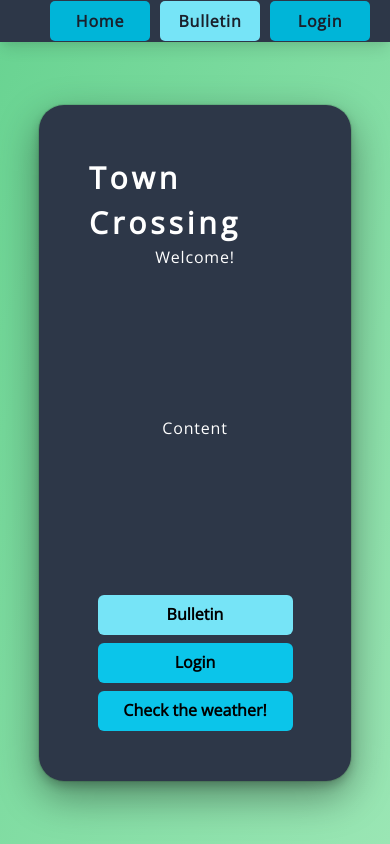
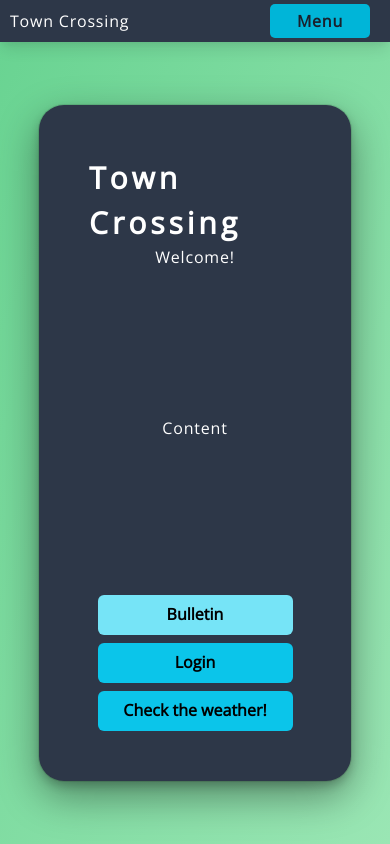
Before and after one commit to airincs/town-crossing-dev, a React (Create React App) app in the folder client/: page / in a window 390 px wide. Built offline with nearby package versions, Linux system fonts and the light colour scheme.

Commit message:
Revised header. Now mobile friendly

```diff
--- a/client/src/components/Bulletin/Bulletin.tsx
+++ b/client/src/components/Bulletin/Bulletin.tsx
@@ -138,6 +138,7 @@ const Bulletin: FC = () => {
                     name="string"
                     onChange={formik.handleChange}
                     value={formik.values.string}
+                    autoComplete={"off"}
                   />
                 </Flex>
                 <Button type="submit">Submit</Button>
--- a/client/src/components/Header/Header.tsx
+++ b/client/src/components/Header/Header.tsx
@@ -1,13 +1,15 @@
 import React, { FC, useState, useEffect } from "react";
-import { Flex, Button, Avatar, Text, Box } from "@chakra-ui/react";
+import { Flex, Button, Avatar, Text, useMediaQuery } from "@chakra-ui/react";
 import { Link } from "react-router-dom";
 import { useDispatch } from "react-redux";
 import { useNavigate, useLocation } from "react-router-dom";
 import decode from "jwt-decode";
 import { motion } from "framer-motion";
+import HeaderMenu from "./HeaderMenu";
 
 const Header: FC = () => {
   const [user, setUser] = useState<any>();
+  const [isLargerThan768] = useMediaQuery("(min-width:768px)");
   const dispatch = useDispatch();
   const navigate = useNavigate();
   const location = useLocation();
@@ -25,6 +27,7 @@ const Header: FC = () => {
     dispatch({ type: "LOGOUT" });
     navigate("/");
     setUser(null);
+    window.location.reload();
   };
 
   useEffect(() => {
@@ -38,13 +41,15 @@ const Header: FC = () => {
   return (
     <Flex
       maxW={"100vw"}
-      h={"5vh"}
+      minH={"5vh"}
       bg={"gray.700"}
-      justify={"center"}
-      align={"center"}
-      gap={"10px"}
+      gap={"20px"}
       shadow={"lg"}
+      shrink={0}
     >
+      {isLargerThan768 ? (
+        <Flex justify={"space-between"} align={"center"} w={"100%"}>
+          <Flex gap={"20px"} ml={"50px"}>
             <Link to="/">
               <MotionFlex
                 justify={"center"}
@@ -55,7 +60,6 @@ const Header: FC = () => {
                 bg={"cyan.500"}
                 whileHover={{ scale: 1.1 }}
                 whileTap={{ scale: 1.1 }}
-          ml={"30px"}
               >
                 <Text fontWeight={"bold"}>Home</Text>
               </MotionFlex>
@@ -74,8 +78,26 @@ const Header: FC = () => {
                 <Text fontWeight={"bold"}>Bulletin</Text>
               </MotionFlex>
             </Link>
+          </Flex>
           {user ? (
-        <>
+            <Flex align={"center"} gap={"20px"} mr={"50px"}>
+              <MotionFlex
+                justify={"center"}
+                align={"center"}
+                height={"40px"}
+                whileHover={{ scale: 1.1 }}
+                whileTap={{ scale: 1.1 }}
+              >
+                <Avatar
+                  bg={"transparent"}
+                  size={"md"}
+                  name={user.result.avatar}
+                  src={user.result.avatar}
+                />
+                <Text fontSize={"2xl"} fontWeight={"300"} color={"cyan.300"}>
+                  {user.result.username}
+                </Text>
+              </MotionFlex>
               <Link to="/usernotes">
                 <MotionFlex
                   justify={"center"}
@@ -90,23 +112,6 @@ const Header: FC = () => {
                   <Text fontWeight={"bold"}>My Notes</Text>
                 </MotionFlex>
               </Link>
-          <Flex
-            w={"100px"}
-            align={"center"}
-            mr={"30px"}
-            ml={"auto"}
-            gap={"15px"}
-          >
-            <Avatar
-              bg={"transparent"}
-              size={"md"}
-              name={user.result.avatar}
-              src={user.result.avatar}
-            />
-            <Text fontSize={"2xl"} fontWeight={"300"} color={"cyan.300"}>
-              {user.result.username}
-            </Text>
-          </Flex>
               <MotionFlex
                 justify={"center"}
                 align={"center"}
@@ -115,13 +120,12 @@ const Header: FC = () => {
                 w={"100px"}
                 bg={"cyan.500"}
                 onClick={logout}
-            mr={"30px"}
                 whileHover={{ scale: 1.1 }}
                 whileTap={{ scale: 1.1 }}
               >
                 <Text fontWeight={"bold"}>Logout</Text>
               </MotionFlex>
-        </>
+            </Flex>
           ) : (
             <Link to="/login">
               <MotionFlex
@@ -133,12 +137,24 @@ const Header: FC = () => {
                 bg={"cyan.500"}
                 whileHover={{ scale: 1.1 }}
                 whileTap={{ scale: 1.1 }}
+                mr={"50px"}
               >
                 <Text fontWeight={"bold"}>Login</Text>
               </MotionFlex>
             </Link>
           )}
         </Flex>
+      ) : (
+        <Flex justify={"space-between"} align={"center"} w={"100%"} h={"5vh"}>
+          <Flex ml={"10px"}>
+            <Text color={"white"}>Town Crossing</Text>
+          </Flex>
+          <Flex mr={"10px"}>
+            <HeaderMenu />
+          </Flex>
+        </Flex>
+      )}
+    </Flex>
   );
 };
 
--- /dev/null
+++ b/client/src/components/Header/HeaderMenu.tsx
@@ -0,0 +1,71 @@
+import React from "react";
+import { Link } from "react-router-dom";
+import { motion } from "framer-motion";
+import {
+  Flex,
+  Menu,
+  MenuButton,
+  MenuList,
+  MenuItem,
+  MenuGroup,
+  Text,
+  MenuDivider,
+} from "@chakra-ui/react";
+
+const HeaderMenu = () => {
+  const MotionFlex = motion<Omit<any, "transition">>(Flex);
+  return (
+    <Menu>
+      <MenuButton
+        as={MotionFlex}
+        justify={"center"}
+        align={"center"}
+        height={"4vh"}
+        rounded={"5px"}
+        w={"100px"}
+        bg={"cyan.500"}
+        whileHover={{ scale: 1.1 }}
+        whileTap={{ scale: 1.1 }}
+        mr={"10px"}
+      >
+        <Text fontWeight={"bold"} align="center">
+          Menu
+        </Text>
+      </MenuButton>
+      <MenuList>
+        <MenuGroup title="Navigation">
+          <Link to="/bulletin">
+            <MenuItem>Bulletin</MenuItem>
+          </Link>
+          <Link to="/login">
+            <MenuItem>Login</MenuItem>
+          </Link>
+          <Link to="/login">
+            <MenuItem>Login</MenuItem>
+          </Link>
+          <Link to="/">
+            <MenuItem>Home</MenuItem>
+          </Link>
+        </MenuGroup>
+        <MenuDivider />
+        <MenuGroup>
+          <a href="https://github.com/airincs">
+            <MenuItem>GitHub</MenuItem>
+          </a>
+          <a href="https://github.com/airincs">
+            <MenuItem>LinkedIn</MenuItem>
+          </a>
+          <MenuItem
+            onClick={() => {
+              navigator.clipboard.writeText("airincompsci@gmail.com");
+            }}
+          >
+            <Text>Email (Click To Copy)</Text>
+          </MenuItem>
+        </MenuGroup>
+      </MenuList>
+    </Menu>
+  );
+};
+
+export default HeaderMenu;
--- a/client/src/components/NoteForm/NoteForm.tsx
+++ b/client/src/components/NoteForm/NoteForm.tsx
@@ -122,6 +122,7 @@ const NoteForm = () => {
                     name="title"
                     onChange={formik.handleChange}
                     value={formik.values.title}
+                    autoComplete={"off"}
                   />
                 </Flex>
                 <Flex align={"center"}>
@@ -133,6 +134,7 @@ const NoteForm = () => {
                     name="message"
                     onChange={formik.handleChange}
                     value={formik.values.message}
+                    autoComplete={"off"}
                   />
                 </Flex>
                 <Flex justify={"center"}>
--- a/client/src/pages/Home.tsx
+++ b/client/src/pages/Home.tsx
@@ -1,12 +1,18 @@
-import React, { FC } from "react";
+import React, { FC, useState, useEffect } from "react";
 import { Flex, Container, Box, Text, Button } from "@chakra-ui/react";
 import { useSelector } from "react-redux";
 import { Link } from "react-router-dom";
 import Note from "../components/Bulletin/Note/Note";
 
 const Home: FC = () => {
-  const notes = useSelector((state: any) => state.notes);
-  const user = JSON.parse(localStorage.getItem("profile")!);
+  const [user, setUser] = useState<any>();
+  useEffect(() => {
+    const value = localStorage.getItem("profile");
+    if (typeof value === "string") {
+      const parse = JSON.parse(value);
+      setUser(parse);
+    }
+  }, []);
 
   return (
     <Flex direction={"column"} align={"center"} h={"95vh"}>
@@ -51,6 +57,7 @@ const Home: FC = () => {
                 Bulletin
               </Button>
             </Link>
+            {!user ? (
               <Link to="/login">
                 <Button
                   bg={"cyan.400"}
@@ -61,6 +68,7 @@ const Home: FC = () => {
                   Login
                 </Button>
               </Link>
+            ) : null}
             <Link to="/">
               <Button
                 bg={"cyan.400"}
--- a/client/src/pages/Login.tsx
+++ b/client/src/pages/Login.tsx
@@ -62,7 +62,8 @@ const Login: FC = () => {
     },
     validationSchema: Yup.object().shape({
       username: Yup.string()
-        .min(5, "Username must be at least 5 characters long!")
+        .min(4, "Username must be at least 4 characters long!")
+        .max(9, "Username must not exceed 9 characters!")
         .required("Username is required!"),
       avatar: Yup.string().required("An avatar selection is required!"),
       password: Yup.string()
@@ -129,6 +130,7 @@ const Login: FC = () => {
                     onChange={formik.handleChange}
                     value={formik.values.username}
                     width={"320px"}
+                    autoComplete={"off"}
                   />
                   {formik.touched.username && formik.errors.username ? (
                     <Heading color={"red.300"} fontSize={"sm"}>
@@ -144,6 +146,7 @@ const Login: FC = () => {
                     onChange={formik.handleChange}
                     value={formik.values.password}
                     width={"320px"}
+                    autoComplete={"off"}
                   />
                   {formik.touched.password && formik.errors.password ? (
                     <Heading color={"red.300"} fontSize={"sm"}>
@@ -159,6 +162,7 @@ const Login: FC = () => {
                     onChange={formik.handleChange}
                     value={formik.values.confirmPassword}
                     width={"320px"}
+                    autoComplete={"off"}
                   />
                   {formik.touched.confirmPassword &&
                   formik.errors.confirmPassword ? (
@@ -210,6 +214,7 @@ const Login: FC = () => {
                 name="username"
                 onChange={formik.handleChange}
                 value={formik.values.username}
+                autoComplete={"off"}
               />
               {formik.touched.username && formik.errors.username ? (
                 <Heading color={"red.300"} fontSize={"sm"} w={"320px"}>
@@ -222,6 +227,7 @@ const Login: FC = () => {
                 name="password"
                 onChange={formik.handleChange}
                 value={formik.values.password}
+                autoComplete={"off"}
               />
               {formik.touched.password && formik.errors.password ? (
                 <Heading color={"red.300"} fontSize={"sm"} w={"320px"}>
```
Lines whose indentation alone changed are shown as unchanged.
